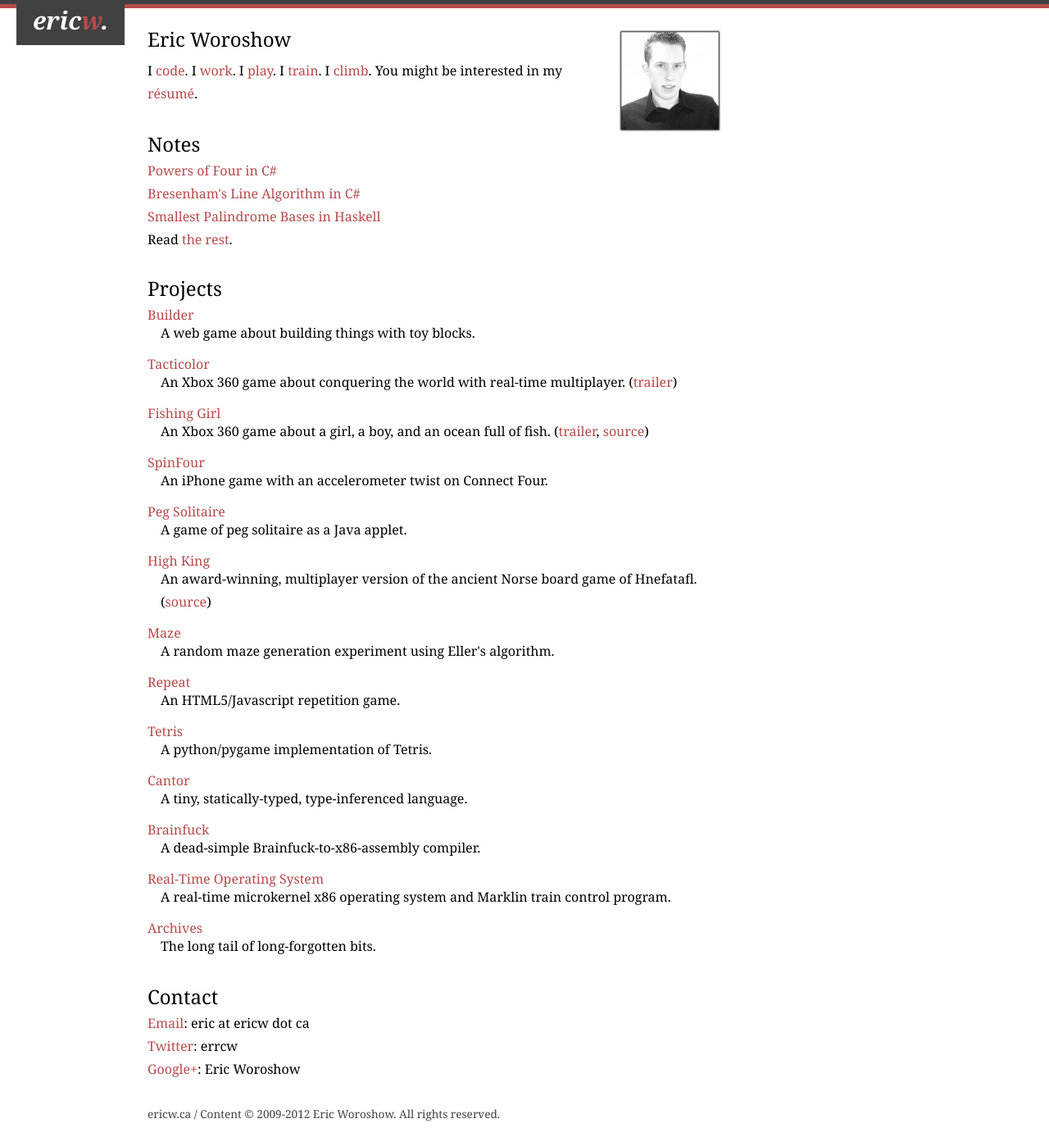
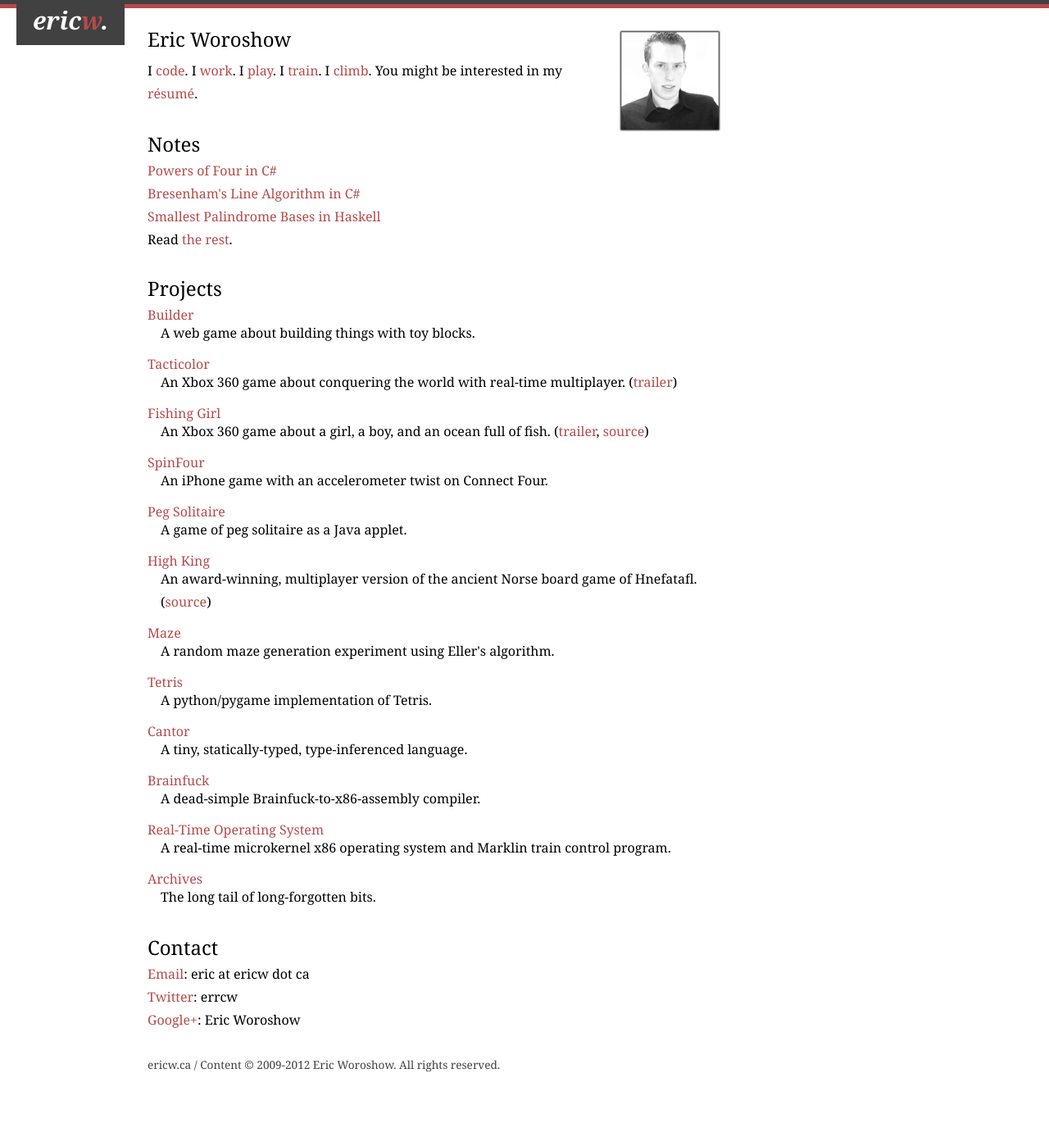
Before and after one commit to errcw/errcw.github.com, a Jekyll site: the page built from index.html, in a window 1280 px wide. Shown: the whole page at 82% size. Built offline with Jekyll 4.4.1, drawn with Linux system fonts in a browser that asks for light colours; after the commit the page ends 1338 px from its top, so only the background shows below that; some of the changed lines change nothing that is shown.

Commit message:
Fix source links. Remove Repeat.

```diff
--- a/index.html
+++ b/index.html
@@ -30,7 +30,7 @@
 <p>An Xbox 360 game about conquering the world with real-time multiplayer. (<a href='http://www.youtube.com/watch?v=5CWOAE1qty0'>trailer</a>)</p>
 
 <h3><a href='http://marketplace.xbox.com/en-US/Product/Fishing-Girl/66acd000-77fe-1000-9115-d802585502fc'>Fishing Girl</a></h3>
-<p>An Xbox 360 game about a girl, a boy, and an ocean full of fish. (<a href='http://www.youtube.com/watch?v=fXQW_T3ADg8'>trailer</a>, <a href='http://hg.ericw.ca/fishinggirl'>source</a>)</p>
+<p>An Xbox 360 game about a girl, a boy, and an ocean full of fish. (<a href='http://www.youtube.com/watch?v=fXQW_T3ADg8'>trailer</a>, <a href='http://hg.ericw.ca/fishing-girl'>source</a>)</p>
 
 <h3><a href='http://spinfour.com'>SpinFour</a></h3>
 <p>An iPhone game with an accelerometer twist on Connect Four.</p>
@@ -44,9 +44,6 @@
 <h3><a href='/projects/maze.html'>Maze</a></h3>
 <p>A random maze generation experiment using Eller's algorithm.</p>
 
-<h3><a href='/projects/repeat.html'>Repeat</a></h3>
-<p>An HTML5/Javascript repetition game.</p>
-
 <h3><a href='http://hg.ericw.ca/tetris'>Tetris</a></h3>
 <p>A python/pygame implementation of Tetris.</p>
 
@@ -56,7 +53,7 @@
 <h3><a href='http://hg.ericw.ca/bfc'>Brainfuck</a></h3>
 <p>A dead-simple Brainfuck-to-x86-assembly compiler.</p>
 
-<h3><a href='http://hg.ericw.ca/rtos'>Real-Time Operating System</a></h3>
+<h3><a href='http://hg.ericw.ca/real-time-operating-system'>Real-Time Operating System</a></h3>
 <p>A real-time microkernel x86 operating system and Marklin train control program.</p>
 
 <h3><a href='/projects/archive.html'>Archives</a></h3>
```
